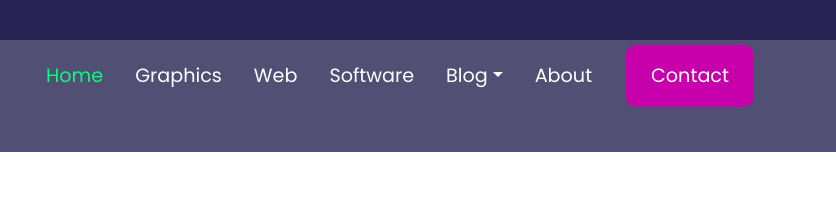
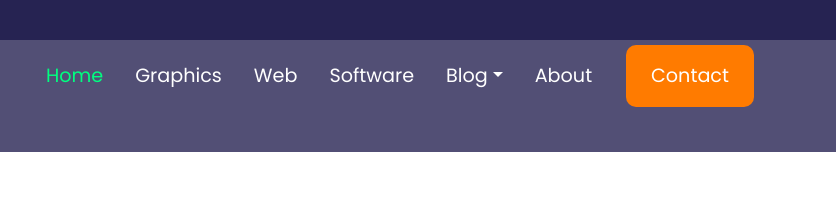
Before and after one commit to JLambCode/JLDevAndDesignSite, a plain HTML site: page index.html in a window 1280 px wide. Shown: the top 197 px of the page, 444-1280 px from the left. Drawn offline with nearby package versions, Linux system fonts and the light colour scheme.

Commit message:
Update style.css

```diff
--- a/style.css
+++ b/style.css
@@ -120,7 +120,7 @@ a:hover {
 
 .btn {
   color: white;
-  background-color: #c700ac;
+  background-color: #ff7b00;
   border-radius: 10px;
   padding: 1rem 1.5rem;
   font-size: 1.2rem;
```
